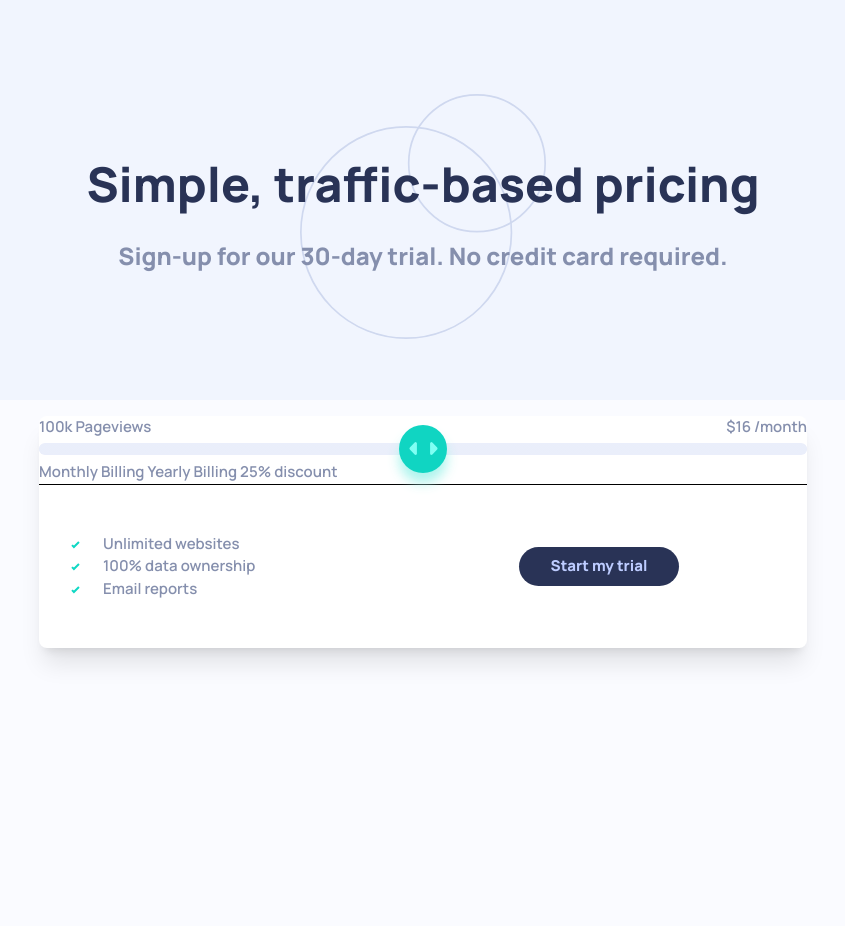
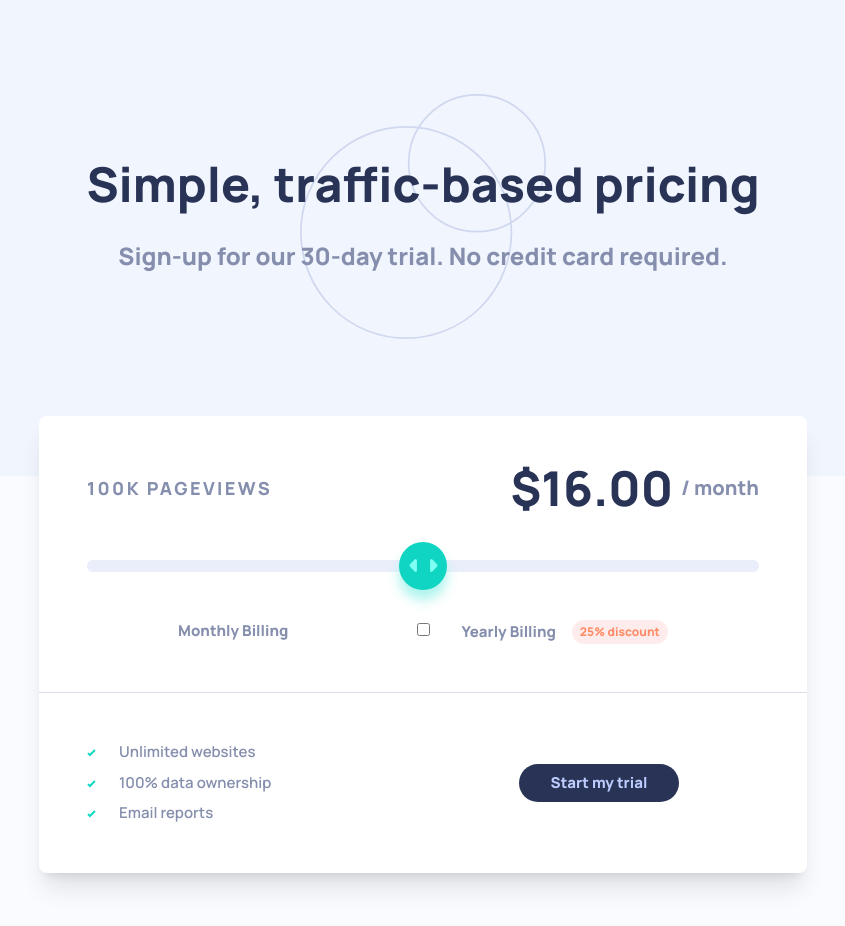
Before and after one commit to lilKriT/fem-interactive-pricing-component, a Next.js app: page / in a window 1280 px wide. Shown: the top 926 px of the page, without its empty margins (217-1062 px from the left). Before the commit the page ends 800 px from the top, so only its background shows below. Built offline with nearby package versions, Linux system fonts and the light colour scheme.

Commit message:
Styling.

```diff
--- a/app/page.tsx
+++ b/app/page.tsx
@@ -18,24 +18,45 @@ export default function Home() {
         {/* Card */}
         <div className="w-full max-w-3xl bg-pricing-background rounded-lg shadow-xl">
           {/* Upper section */}
-          <div>
+          <div className="flex flex-col justify-center items-center gap-12 p-12">
             {/* Top Row */}
-            <div className="flex justify-between items-center">
-              <p>100k Pageviews</p>
-              <p>$16 /month</p>
+            <div className="w-full flex justify-between items-center">
+              <p className="uppercase font-extrabold tracking-[.15rem] text-lg">
+                100k Pageviews
+              </p>
+              <p className="font-extrabold text-xl flex justify-center items-center gap-2">
+                <span className="font-extrabold text-slate-800 text-5xl">
+                  ${"16.00"}
+                </span>{" "}
+                / month
+              </p>
             </div>
 
             {/* Range */}
             <Range />
 
             {/* Bottom Row */}
-            <div>Monthly Billing Yearly Billing 25% discount</div>
+            <div className="grid grid-cols-[1fr_auto_1fr] gap-8 font-extrabold ">
+              {/* Grid is probably the best way to center the button */}
+              <div>
+                <p>Monthly Billing</p>
+              </div>
+              <div>
+                <input type="checkbox" name="" id="" />
+              </div>
+              <div className="flex justify-center items-center gap-4">
+                <p>Yearly Billing</p>{" "}
+                <p className="bg-discount-background text-discount-text rounded-full px-2 py-1 text-xs">
+                  25% discount
+                </p>
+              </div>
+            </div>
           </div>
 
           {/* Sub-section */}
-          <div className="border-t border-black p-12 grid grid-cols-2 gap-8">
+          <div className="border-t border-slate-400/30 p-12 grid grid-cols-2 gap-8">
             <div>
-              <ul className="list-image-[url(/icon-check.svg)] checkmarkList">
+              <ul className="list-image-[url(/icon-check.svg)] ml-4 checkmarkList flex flex-col gap-2">
                 <li>Unlimited websites</li>
                 <li>100% data ownership</li>
                 <li>Email reports</li>
```
